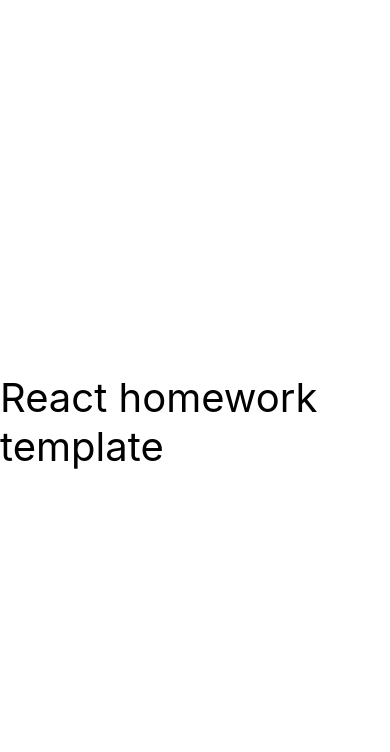
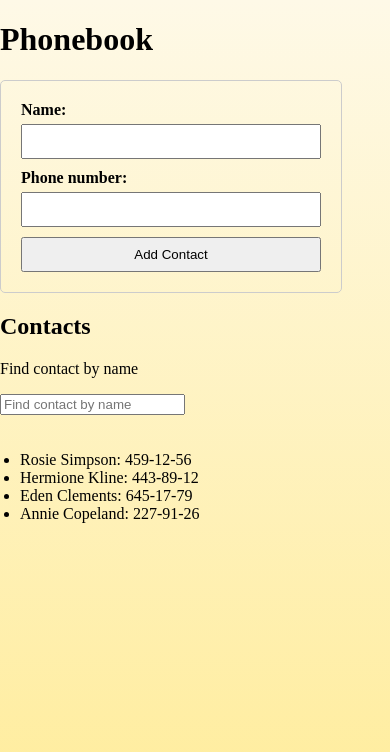
Before and after one commit to JuliaKRK/goit-react-hw-02-phonebook, a React (Create React App) app: page / in a window 390 px wide. Shown: the top 752 px of the page. Built offline with nearby package versions, Linux system fonts and the light colour scheme.

Commit message:
Phonebook-comp

```diff
--- a/package.json
+++ b/package.json
@@ -7,6 +7,7 @@
     "@testing-library/jest-dom": "^5.16.3",
     "@testing-library/react": "^12.1.4",
     "@testing-library/user-event": "^13.5.0",
+    "nanoid": "^4.0.2",
     "react": "^18.1.0",
     "react-dom": "^18.1.0",
     "react-scripts": "5.0.1",
--- a/src/components/App.jsx
+++ b/src/components/App.jsx
@@ -1,16 +1,40 @@
-export const App = () => {
-  return (
-    <div
-      style={{
-        height: '100vh',
-        display: 'flex',
-        justifyContent: 'center',
-        alignItems: 'center',
-        fontSize: 40,
-        color: '#010101'
-      }}
-    >
-      React homework template
-    </div>
-  );
-};
+import React, { Component } from 'react';
+import { nanoid } from 'nanoid';
+import ContactForm from './ContactForm/ContactForm';
+import FilterContacts from './FilterContacts/FilterContacts';
+import ContactList from './ContactList/ContactList';
+
+class App extends Component {
+  state = {
+    contacts: [
+      { id: 'id-1', name: 'Rosie Simpson', number: '459-12-56' },
+      { id: 'id-2', name: 'Hermione Kline', number: '443-89-12' },
+      { id: 'id-3', name: 'Eden Clements', number: '645-17-79' },
+      { id: 'id-4', name: 'Annie Copeland', number: '227-91-26' },
+    ],
+  };
+
+  addContact = (name, number) => {
+    const newContact = {
+      id: nanoid(),
+      name: name,
+      number: number,
+    };
+    this.setState(prevState => ({
+      contacts: [...prevState.contacts, newContact],
+    }));
+  };
+
+  render() {
+    return (
+      <div className="App">
+        <h1>Phonebook</h1>
+        <ContactForm addContact={this.addContact} />
+        <h2>Contacts</h2>
+        <FilterContacts contacts={this.state.contacts} />
+      </div>
+    );
+  }
+}
+
+export default App;
--- /dev/null
+++ b/src/components/ContactForm/ContactForm.jsx
@@ -0,0 +1,70 @@
+import React, { Component } from 'react';
+import styles from './ContactForm.module.css';
+
+class ContactForm extends Component {
+  state = {
+    name: '',
+    number: '',
+  };
+
+  handleNameChange = event => {
+    this.setState({ name: event.target.value });
+  };
+
+  handleNumberChange = event => {
+    this.setState({ number: event.target.value });
+  };
+
+  handleSubmit = event => {
+    event.preventDefault();
+    const { name, number } = this.state;
+    if (name.trim() !== '' && number.trim() !== '') {
+      this.props.addContact(name.trim(), number.trim());
+      this.setState({ name: '', number: '' });
+    }
+  };
+
+  render() {
+    const { name, number } = this.state;
+
+    return (
+      <div className={styles.formContainer}>
+        <form className={styles.form} onSubmit={this.handleSubmit}>
+          <label className={styles.label} htmlFor="name">
+            Name:
+          </label>
+          <input
+            className={styles.input}
+            type="text"
+            name="name"
+            id="name"
+            pattern="^[a-zA-Zа-яА-Я]+(([' -][a-zA-Zа-яА-Я ])?[a-zA-Zа-яА-Я]*)*$"
+            title="Name may contain only letters, apostrophe, dash and spaces. For example Adrian, Jacob Mercer, Charles de Batz de Castelmore d'Artagnan"
+            required
+            value={name}
+            onChange={this.handleNameChange}
+          />
+          <label className={styles.label} htmlFor="number">
+            Phone number:
+          </label>
+          <input
+            className={styles.input}
+            type="tel"
+            name="number"
+            id="number"
+            pattern="\+?\d{1,4}?[-.\s]?\(?\d{1,3}?\)?[-.\s]?\d{1,4}[-.\s]?\d{1,4}[-.\s]?\d{1,9}"
+            title="Phone number must be digits and can contain spaces, dashes, parentheses and can start with +"
+            required
+            value={number}
+            onChange={this.handleNumberChange}
+          />
+          <button className={styles.button} type="submit">
+            Add Contact
+          </button>
+        </form>
+      </div>
+    );
+  }
+}
+
+export default ContactForm;
--- /dev/null
+++ b/src/components/ContactForm/ContactForm.module.css
@@ -0,0 +1,25 @@
+.formContainer {
+  border: 1px solid #ccc;
+  padding: 20px;
+  border-radius: 5px;
+  width: 300px;
+}
+
+.form {
+  display: flex;
+  flex-direction: column;
+}
+
+.label {
+  font-weight: bold;
+  margin-bottom: 5px;
+}
+
+.input {
+  padding: 8px;
+  margin-bottom: 10px;
+}
+
+.button {
+  padding: 8px 16px;
+}
--- /dev/null
+++ b/src/components/ContactItem/ContactItem.jsx
@@ -0,0 +1,14 @@
+import React from 'react';
+import styles from './ContactItem.module.css';
+
+const ContactItem = ({ contact }) => {
+  const { name, number } = contact;
+
+  return (
+    <li className={styles.item}>
+      {name}: {number}
+    </li>
+  );
+};
+
+export default ContactItem;
--- /dev/null
+++ b/src/components/ContactList/ContactList.jsx
@@ -0,0 +1,15 @@
+import React from 'react';
+import ContactItem from '../ContactItem/ContactItem';
+import styles from './ContactList.module.css';
+
+const ContactList = ({ contacts }) => {
+  return (
+    <ul className={styles.list}>
+      {contacts.map(contact => (
+        <ContactItem key={contact.id} contact={contact} />
+      ))}
+    </ul>
+  );
+};
+
+export default ContactList;
--- /dev/null
+++ b/src/components/ContactList/ContactList.module.css
@@ -0,0 +1,7 @@
+.list {
+  padding: 20px;
+}
+
+.item {
+  margin-bottom: 5px;
+}
--- /dev/null
+++ b/src/components/FilterContacts/FilterContacts.jsx
@@ -0,0 +1,39 @@
+import React, { Component } from 'react';
+import ContactList from '../ContactList/ContactList';
+
+class FilterContacts extends Component {
+  state = {
+    filter: '',
+  };
+
+  handleFilterChange = event => {
+    this.setState({ filter: event.target.value });
+  };
+
+  getFilteredContacts = () => {
+    const { contacts } = this.props;
+    const { filter } = this.state;
+    return contacts.filter(contact =>
+      contact.name.toLowerCase().includes(filter.toLowerCase())
+    );
+  };
+
+  render() {
+    const filteredContacts = this.getFilteredContacts();
+
+    return (
+      <div>
+        <p>Find contact by name</p>
+        <input
+          type="text"
+          value={this.state.filter}
+          onChange={this.handleFilterChange}
+          placeholder="Find contact by name"
+        />
+        <ContactList contacts={filteredContacts} />
+      </div>
+    );
+  }
+}
+
+export default FilterContacts;
--- a/src/index.css
+++ b/src/index.css
@@ -1,6 +1,6 @@
 @import-normalize; /* bring in normalize.css styles */
 
-body {
+/* body {
   margin: 0;
   font-family: -apple-system, BlinkMacSystemFont, 'Segoe UI', 'Roboto', 'Oxygen',
     'Ubuntu', 'Cantarell', 'Fira Sans', 'Droid Sans', 'Helvetica Neue',
@@ -12,4 +12,10 @@ body {
 code {
   font-family: source-code-pro, Menlo, Monaco, Consolas, 'Courier New',
     monospace;
+} */
+body {
+  background: linear-gradient(180deg, #fef9e7, #ffec99);
+  background-attachment: fixed;
+  background-repeat: no-repeat;
+  margin: auto;
 }
--- a/src/index.js
+++ b/src/index.js
@@ -1,6 +1,6 @@
 import React from 'react';
 import ReactDOM from 'react-dom/client';
-import { App } from 'components/App';
+import App from './components/App.jsx';
 import './index.css';
 
 ReactDOM.createRoot(document.getElementById('root')).render(
```
Also changed, not shown: src/components/ContactItem/ContactItem.module.css (added), src/components/FilterContacts/FilterContacts.module.css (added), 1 other file (tests, documents, lock files or other folders).
